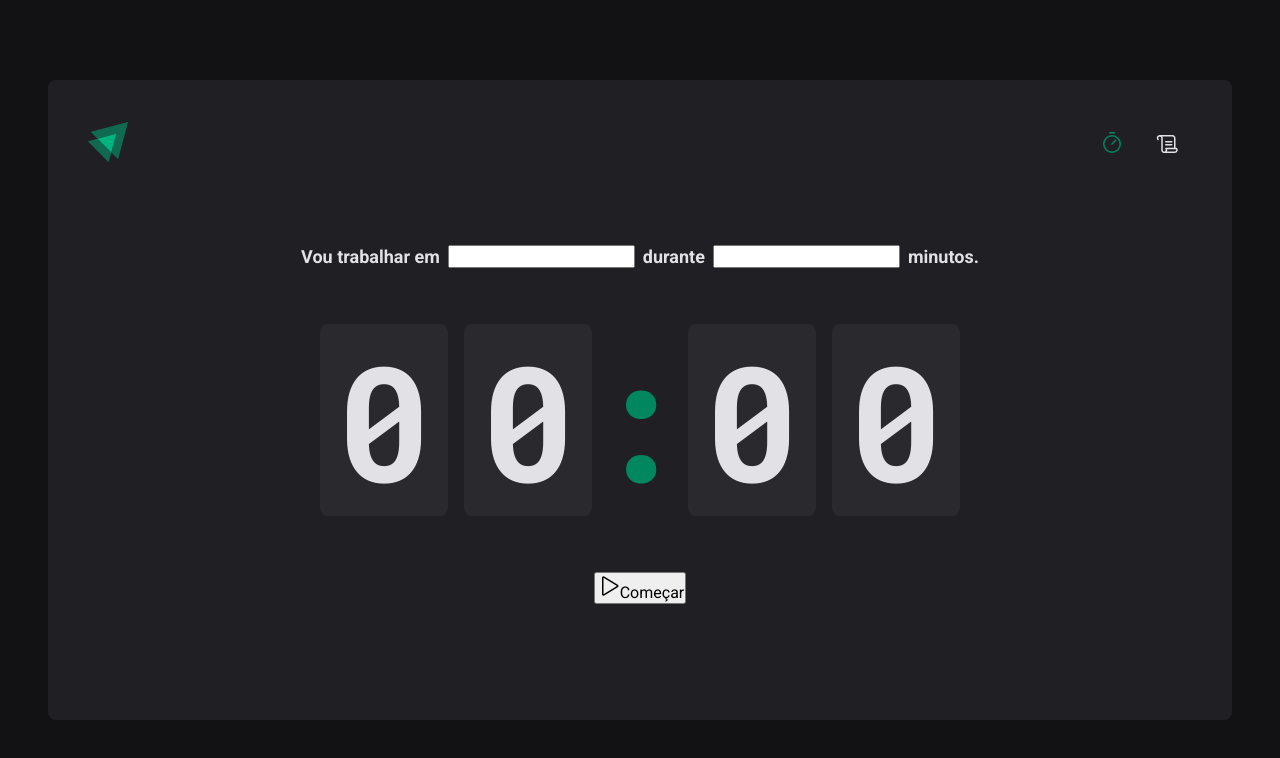
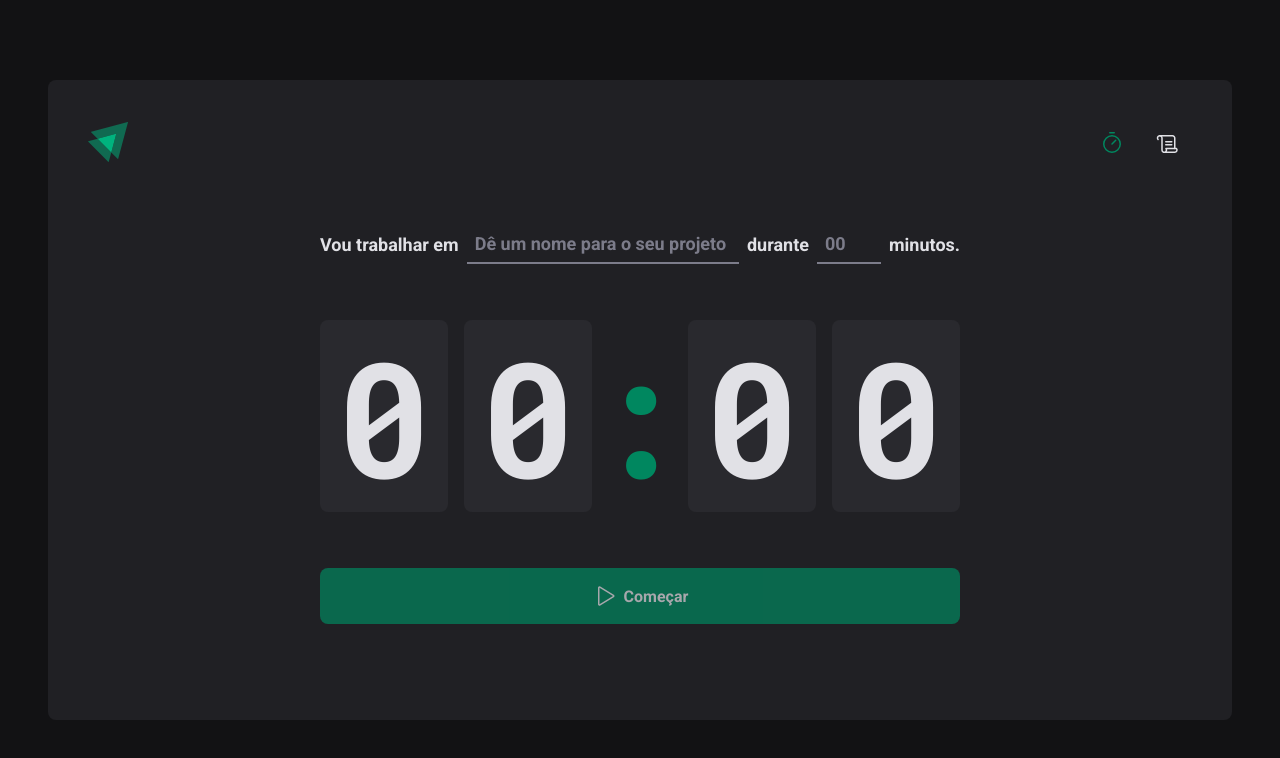
Before and after one commit to brunobandeiraf/Timer_React, a React (Vite) app: page / in a window 1280 px wide. Shown: the top 758 px of the page. Built offline with nearby package versions, Linux system fonts and the light colour scheme.

Commit message:
home finish

```diff
--- a/src/pages/Home/index.tsx
+++ b/src/pages/Home/index.tsx
@@ -4,7 +4,10 @@
   CountdownContainer,
   FormContainer,
   HomeContainer,
+  MinutesAmountInput,
   Separator,
+  StartCountdownButton,
+  TaskInput,
 } from './styles'
 
 export function Home() {
@@ -13,10 +16,14 @@
       <form>
         <FormContainer>
           <label htmlFor="task">Vou trabalhar em</label>
-          <input id="task" />
+          <TaskInput id="task" placeholder="Dê um nome para o seu projeto" />
 
           <label htmlFor="minutesAmount">durante</label>
-          <input type="number" id="minutesAmount" />
+          <MinutesAmountInput
+            type="number"
+            id="minutesAmount"
+            placeholder="00"
+          />
 
           <span>minutos.</span>
         </FormContainer>
@@ -29,10 +36,10 @@
           <span>0</span>
         </CountdownContainer>
 
-        <button type="submit">
+        <StartCountdownButton disabled type="submit">
           <Play size={24} />
           Começar
-        </button>
+        </StartCountdownButton>
       </form>
     </HomeContainer>
   )
--- a/src/pages/Home/styles.ts
+++ b/src/pages/Home/styles.ts
@@ -26,6 +26,31 @@
   font-weight: bold;
   flex-wrap: wrap;// Quebrar os campos entre linhas se reduzir tamanho
 `
+const BaseInput = styled.input`
+  background: transparent;
+  height: 2.5rem;
+  border: 0;
+  border-bottom: 2px solid ${(props) => props.theme['gray-500']};
+  font-weight: bold;
+  font-size: 1.125rem;
+  padding: 0 0.5rem;
+  color: ${(props) => props.theme['gray-100']};
+  &:focus {
+    box-shadow: none;
+    border-color: ${(props) => props.theme['green-500']};
+  }
+  &::placeholder {
+    color: ${(props) => props.theme['gray-500']};
+  }
+`
+
+export const TaskInput = styled(BaseInput)`
+  flex: 1;
+`
+
+export const MinutesAmountInput = styled(BaseInput)`
+  width: 4rem;
+`
 
 export const CountdownContainer = styled.div`
   font-family: 'Roboto Mono', monospace;
@@ -48,3 +73,25 @@
   display: flex;
   justify-content: center;
 `
+
+export const StartCountdownButton = styled.button`
+  width: 100%;
+  border: 0;
+  padding: 1rem;
+  border-radius: 8px;
+  display: flex;
+  align-items: center;
+  justify-content: center;
+  gap: 0.5rem;
+  font-weight: bold;
+  cursor: pointer;
+  background: ${(props) => props.theme['green-500']};
+  color: ${(props) => props.theme['gray-100']};
+  &:disabled {
+    opacity: 0.7;
+    cursor: not-allowed;
+  }
+  &:not(:disabled):hover {
+    background: ${(props) => props.theme['green-700']};
+  }
+`
```
